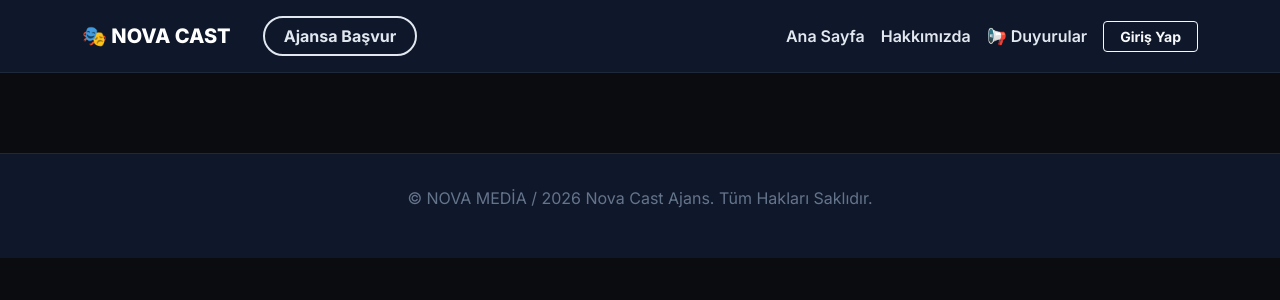
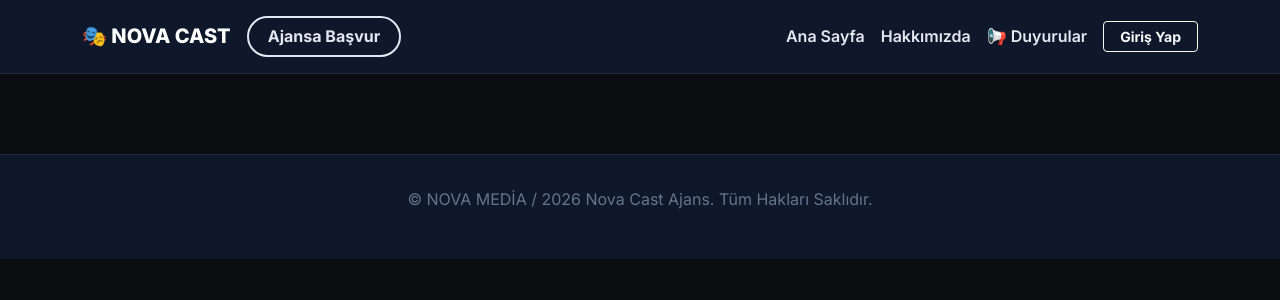
Before and after one commit to NovaCastAjans/nova-ajans, a Flask app: template templates/base.html in a window 1280 px wide. Shown: the top 300 px of the page. Run offline with Flask 3, Linux system fonts and the light colour scheme; the template is opened without the code that fills it, so the values that code supplies are empty.

Commit message:
vitrin ve başvuru butonu düzenlendi

```diff
--- a/templates/base.html
+++ b/templates/base.html
@@ -50,10 +50,11 @@
         .btn-outline-light-custom {
             border: 2px solid #e2e8f0;
             border-radius: 50px;
-            padding: 0.375rem 1.2rem;
+            padding: 0.4rem 1.2rem;
             font-weight: 600;
             color: #e2e8f0;
             transition: all 0.3s ease;
+            white-space: nowrap;
         }
         .btn-outline-light-custom:hover {
             background: #e2e8f0;
@@ -161,11 +162,11 @@
         });
     </script>
 
-    <!-- ================= NAVBAR (LOGONUN YANINDA SABİT BUTON) ================= -->
+    <!-- ================= NAVBAR (SON VE KESİN DÜZELTME) ================= -->
     <nav class="navbar navbar-expand-lg navbar-dark py-3">
-        <div class="container d-flex align-items-center">
+        <div class="container d-flex align-items-center justify-content-between">
 
-            <!-- Logo -->
+            <!-- Sol Taraf: Logo -->
             <a class="navbar-brand" href="/">
                 {% if session.get('logged_in') %}
                     {% if session.get('role') == 'admin' %}
@@ -178,17 +179,21 @@
                 {% endif %}
             </a>
 
-            <!-- AJANSA BAŞVUR BUTONU (LOGONUN HEMEN YANINDA - HER ZAMAN GÖRÜNÜR) -->
-            {% if not session.get('logged_in') %}
-            <a href="/basvuru" class="btn btn-outline-light-custom fw-bold ms-3 me-2">Ajansa Başvur</a>
-            {% endif %}
+            <!-- Orta / Sağ Taraf: Bağımsız Buton ve Hamburger Menü -->
+            <div class="d-flex align-items-center">
 
-            <!-- Hamburger Menü -->
-            <button class="navbar-toggler" type="button" data-bs-toggle="collapse" data-bs-target="#navbarNav">
-                <span class="navbar-toggler-icon"></span>
-            </button>
+                <!-- AJANSA BAŞVUR BUTONU (MENÜNÜN TAMAMEN DIŞINDA, LOGONUN YANINDA SABİT) -->
+                {% if not session.get('logged_in') %}
+                <a href="/basvuru" class="btn btn-outline-light-custom fw-bold me-2">Ajansa Başvur</a>
+                {% endif %}
 
-            <!-- Menü İçeriği (Açılır Kapanır Kısım) -->
+                <!-- Hamburger Menü Tetikleyicisi -->
+                <button class="navbar-toggler" type="button" data-bs-toggle="collapse" data-bs-target="#navbarNav">
+                    <span class="navbar-toggler-icon"></span>
+                </button>
+            </div>
+
+            <!-- Düşen Menü İçeriği (Buradaki butonlar artık sadece ana sayfa linkleri) -->
             <div class="collapse navbar-collapse" id="navbarNav">
                 <ul class="navbar-nav ms-auto align-items-center">
                     <li class="nav-item"><a class="nav-link {% if request.path == '/' %}active{% endif %}" href="/">Ana Sayfa</a></li>
```
